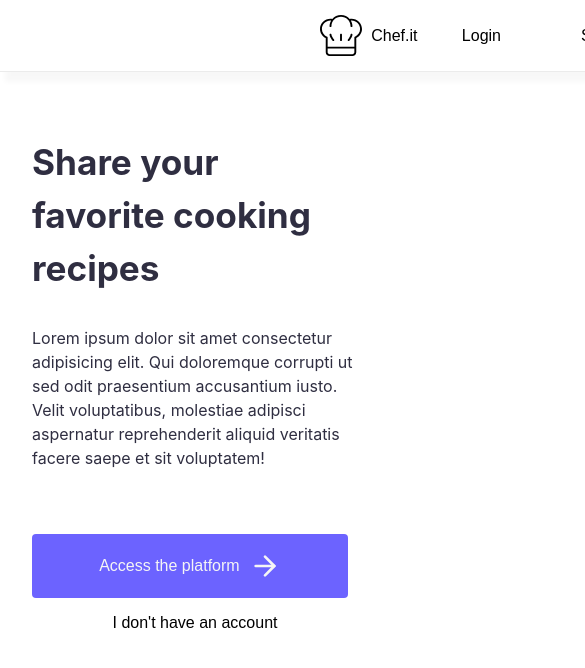
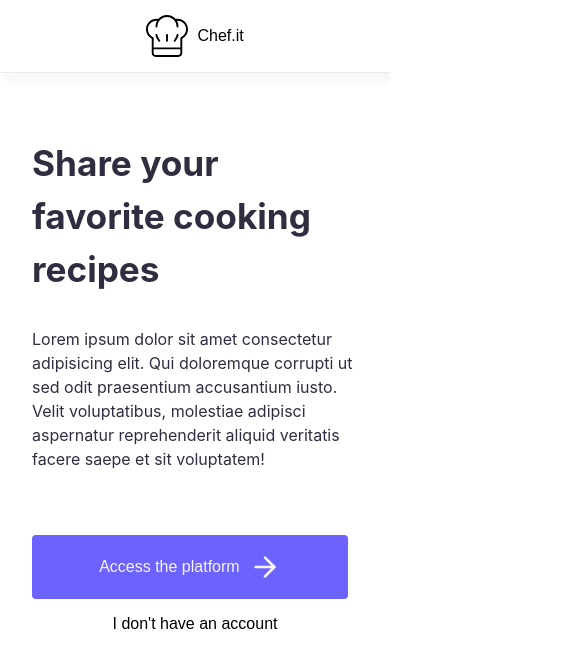
Before and after one commit to gustavo-zsilva/chefit, a Next.js app: page / in a window 390 px wide. Shown: the top 668 px of the page, 585 px wide, since content can reach past the window. Built offline with nearby package versions, Linux system fonts and the light colour scheme.

Commit message:
Added responsivity

```diff
--- a/src/components/Header.tsx
+++ b/src/components/Header.tsx
@@ -5,6 +5,7 @@ import styles from '../styles/components/Header.module.css';
 export function Header() {
     return (
         <header className={styles.headerContainer}>
+            <div className={styles.content}>
                 <section className={styles.logo}>
                     <Link href="/">
                         <button>
@@ -22,6 +23,7 @@ export function Header() {
                         Sign Up
                     </button>
                 </section>
+            </div>
         </header>
     );
 }
--- a/src/styles/components/Header.module.css
+++ b/src/styles/components/Header.module.css
@@ -1,17 +1,23 @@
 .headerContainer {
-    display: flex;
-    justify-content: space-between;
+
 
     position: sticky;
     top: 0;
     width: 100%;
 
-    height: 4.5rem;
 
     border-bottom: 1px solid rgb(235, 235, 235);
-    padding: 0 20rem;
 
     box-shadow: 5px 10px 5px rgba(0, 0, 0, 0.03);
+}
+
+.headerContainer .content {
+    display: flex;
+    justify-content: space-between;
+
+    height: 4.5rem;
+    max-width: 80rem;
+    margin: auto;
 }
 
 .headerContainer section {
@@ -51,3 +57,20 @@
 .headerContainer .buttons button:hover {
     background: #ececec;
 }
+
+@media screen and (max-width: 1400px) {
+    .headerContainer .content {
+        margin: 0 2rem;
+    }
+}
+
+@media screen and (max-width: 520px) {
+    .headerContainer .content .buttons {
+        display: none;
+    }
+
+    .headerContainer .content .logo {
+        display: flex;
+        margin: auto;
+    }
+}
--- a/src/styles/globals.css
+++ b/src/styles/globals.css
@@ -1,3 +1,10 @@
+:root {
+  --primary: #6C63FF;
+  --primary-dark: #5d56dd;
+  --background: #f5f5f5;
+  --text: #2F2E41;
+}
+
 * {
   margin: 0;
   padding: 0;
@@ -6,7 +13,7 @@
 
 html,
 body {
-  color: #2F2E41;
+  color: var(--text);
   height: 100vh;
   font-family: -apple-system, BlinkMacSystemFont, Segoe UI, Roboto, Oxygen,
     Ubuntu, Cantarell, Fira Sans, Droid Sans, Helvetica Neue, sans-serif;
--- a/src/styles/pages/Landing.module.css
+++ b/src/styles/pages/Landing.module.css
@@ -50,12 +50,12 @@
     flex: 1;
 
     margin-right: .6rem;
-    background: #6C63FF;
-    color: #f5f5f5;
+    background: var(--primary);
+    color: var(--background);
 }
 
 .landingContainer .content .buttons .accessPlatform:hover {
-    background: #5d56dd;
+    background: var(--primary-dark);
 }
 
 .landingContainer .content .buttons .signup:hover {
```
Lines whose indentation alone changed are shown as unchanged.
